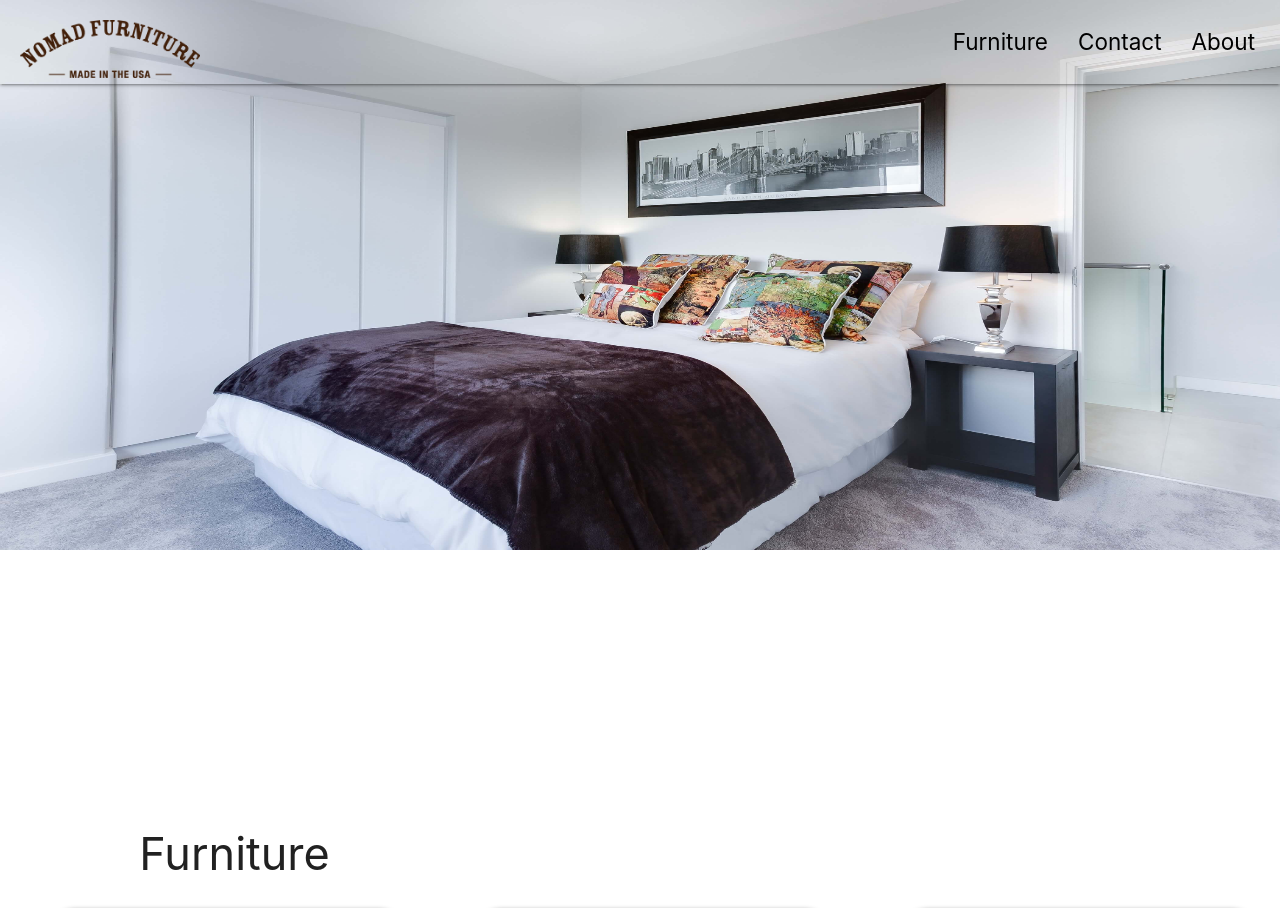
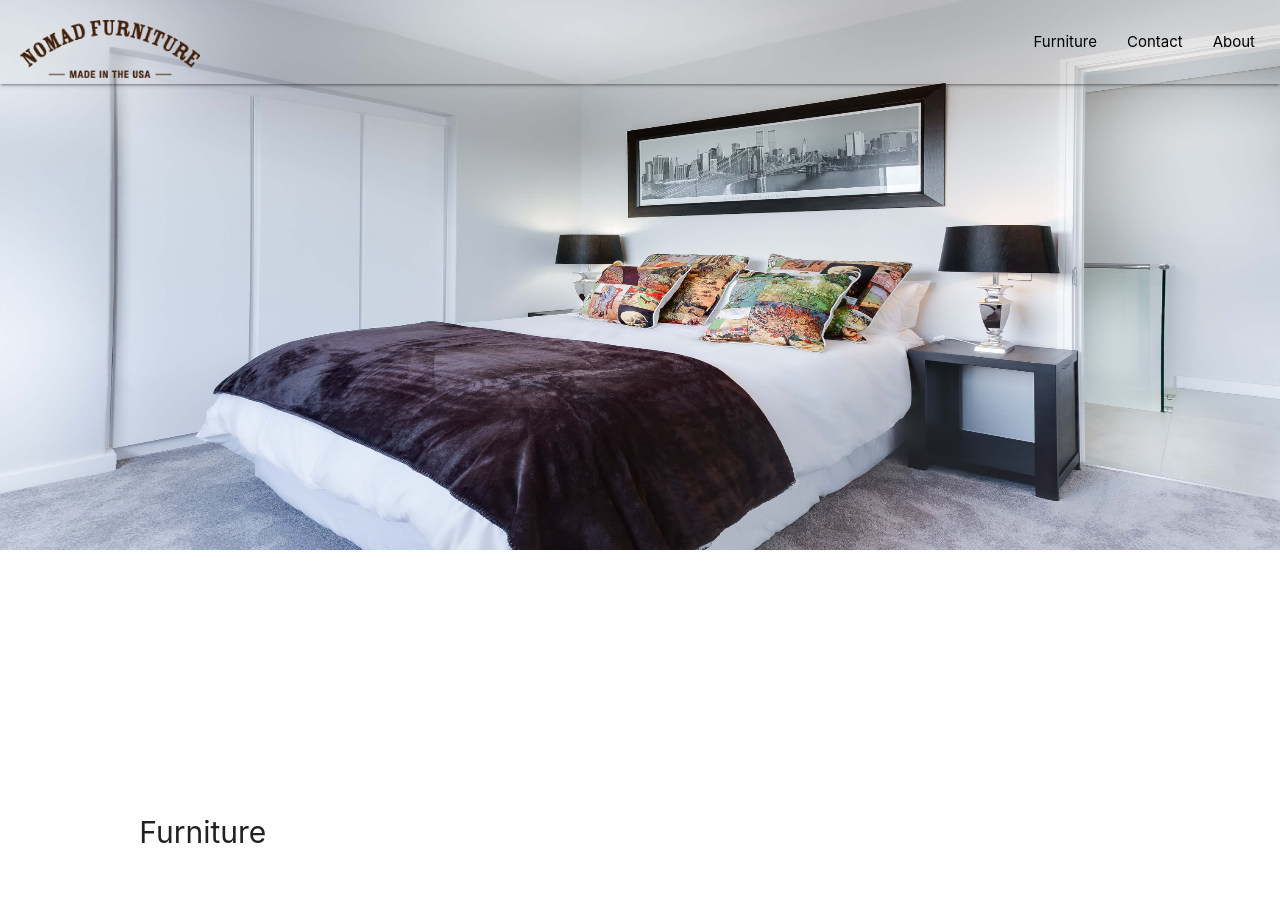
Before and after one commit to NOEL86/nomad, a React (Create React App) app in the folder client/: page /#/ in a window 1280 px wide. Shown: the top 908 px of the page. Built offline with nearby package versions, Linux system fonts and the light colour scheme.

Commit message:
smooth scrolling works

```diff
--- a/client/src/Components/Dimensions.jsx
+++ b/client/src/Components/Dimensions.jsx
@@ -1,5 +1,5 @@
 import React, { Component } from "react";
-import { Link } from "react-router-dom";
+// import { Link } from "react-router-dom";
 import M from "materialize-css";
 import "./Footer.css";
 
@@ -23,7 +23,7 @@ class Dimensions extends Component {
         <div className="row">
           <div className="col s12 m6 offset-m3">
             <table>
-              {/* <thead style={{ textAlign: "center" }}>Bed Dimensions</thead> */}
+              <tbody>
                 <tr>
                   <td>Cot</td>
                   <td>Twin</td>
@@ -42,6 +42,7 @@ class Dimensions extends Component {
                   <td>74-1/2" X 87-1/2"</td>
                   <td>-- ADD 3-1/2" TO LENGTH</td>
                 </tr>
+              </tbody>
             </table>
           </div>
         </div>
--- a/client/src/Components/Footer.jsx
+++ b/client/src/Components/Footer.jsx
@@ -1,5 +1,5 @@
 import React, { Component } from "react";
-import { Link } from "react-router-dom";
+// import { Link } from "react-router-dom";
 import M from "materialize-css";
 import "./Footer.css";
 
@@ -21,7 +21,7 @@ class Footer extends Component {
               <h5>Contact Us</h5>
               <a
                 className="white-text"
-                href="mailto:info@nomadfurniture.com?Subject=Nomad%20Order"
+                href="mailto:info@nomadfurniture.com?Subject=Nomad%20Info"
                 target="_top"
               >
                 <h6>info@nomadfurniture.com</h6>
--- a/client/src/Components/Furniture.css
+++ b/client/src/Components/Furniture.css
@@ -1,10 +1,11 @@
 #furnitureRow {
-  margin-top: 20% !important;
+  /* margin-top: 20% !important; */
   margin-left: 10% !important;
+  padding-bottom: 5%;
 }
 
 #fLink {
-  font-size: 3rem;
+  font-size: 2rem;
 }
 
 #bedImg {
@@ -20,6 +21,7 @@
   position: relative;
   cursor: pointer;
   margin-left: 10%;
+  margin: 5%;
 
   /* width: 50%; */
 }
--- a/client/src/Components/Furniture.jsx
+++ b/client/src/Components/Furniture.jsx
@@ -1,5 +1,5 @@
 import React, { Component } from "react";
-import { Link } from "react-router-dom";
+// import { Link } from "react-router-dom";
 import "./Furniture.css";
 
 class Furniture extends Component {
--- a/client/src/Components/Nav.css
+++ b/client/src/Components/Nav.css
@@ -10,7 +10,7 @@
 
 #nav a {
   color: black;
-  font-size: 1.5rem;
+  font-size: 1rem;
 }
 
 #nav a:hover {
--- a/client/src/Components/Nav.jsx
+++ b/client/src/Components/Nav.jsx
@@ -1,4 +1,4 @@
-import React, { Component, useState, useRef, useEffect } from "react";
+import React, { Component } from "react";
 // import { Link } from "react-router-dom";
 import { HashLink as Link } from "react-router-hash-link";
 import M from "materialize-css";
@@ -14,12 +14,17 @@ class Nav extends Component {
     M.AutoInit();
     window.onscroll = () => {
       const nav = document.querySelector("#nav");
-
       if (window.scrollY <= 500) nav.className = "nav-extended";
       else nav.className = "scroll";
+      console.log(window.scrollY);
     };
   }
   render() {
+    const scrollWithOffset = el => {
+      const yCoordinate = el.getBoundingClientRect().top + window.pageYOffset;
+      const yOffset = -90;
+      window.scrollTo({ top: yCoordinate + yOffset, behavior: "smooth" });
+    };
     return (
       // <div>
       <nav id="nav" className="nav-extended">
@@ -29,7 +34,9 @@ class Nav extends Component {
           </Link>
           <ul className="right hide-on-med-and-down">
             <li>
-              <Link to="/#furnitureRow">Furniture</Link>
+              <Link to="/#furnitureRow" scroll={el => scrollWithOffset(el)}>
+                Furniture
+              </Link>
             </li>
             <li>
               <Link to="/contact">Contact</Link>
--- a/client/src/Pages/Contact.jsx
+++ b/client/src/Pages/Contact.jsx
@@ -20,8 +20,20 @@ class Contact extends Component {
           <div className="col s12 m3">
             <p>Contact Us</p>
             <p>Nomad Furniture</p>
-            <p>Orders@nomadfurniture.com</p>
-            <p>Info@nomadfurniture.com</p>
+            <a
+              className="white-text"
+              href="mailto:info@nomadfurniture.com?Subject=Nomad%20Info"
+              target="_top"
+            >
+              <p>info@nomadfurniture.com</p>
+            </a>
+            <a
+              className="white-text"
+              href="mailto:Orders@nomadfurniture.com?Subject=Nomad%20Order"
+              target="_top"
+            >
+              <p>Orders@nomadfurniture.com</p>
+            </a>
             <p>Phone 801-452-5860</p>
           </div>
         </div>
--- a/client/src/Pages/Main.jsx
+++ b/client/src/Pages/Main.jsx
@@ -18,7 +18,7 @@ class Main extends Component {
     return (
       <div id="main">
         <div id="container" className="img">
-          <img id="mainImg" src="../images/bedStock.jpg" />
+          <img id="mainImg" src="../images/bedStock.jpg" alt="bedroom main" />
           {/* <Nav /> */}
           <Nav />
         </div>
--- a/client/src/Pages/css/main.css
+++ b/client/src/Pages/css/main.css
@@ -10,6 +10,7 @@
 #container {
   position: relative;
   width: auto;
+  height: 100vh;
 }
 
 #main {
```
Lines whose indentation alone changed are shown as unchanged.
